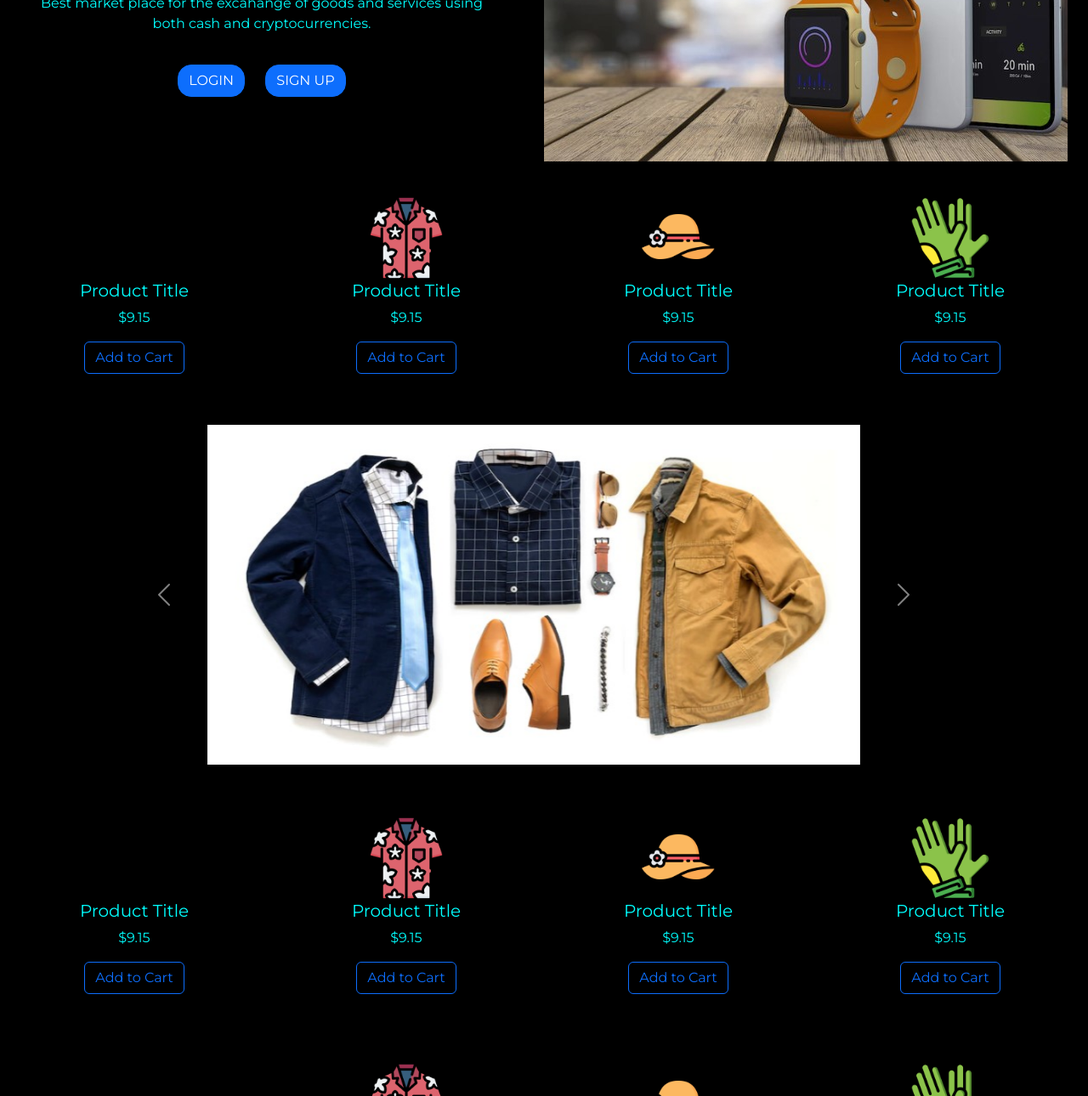
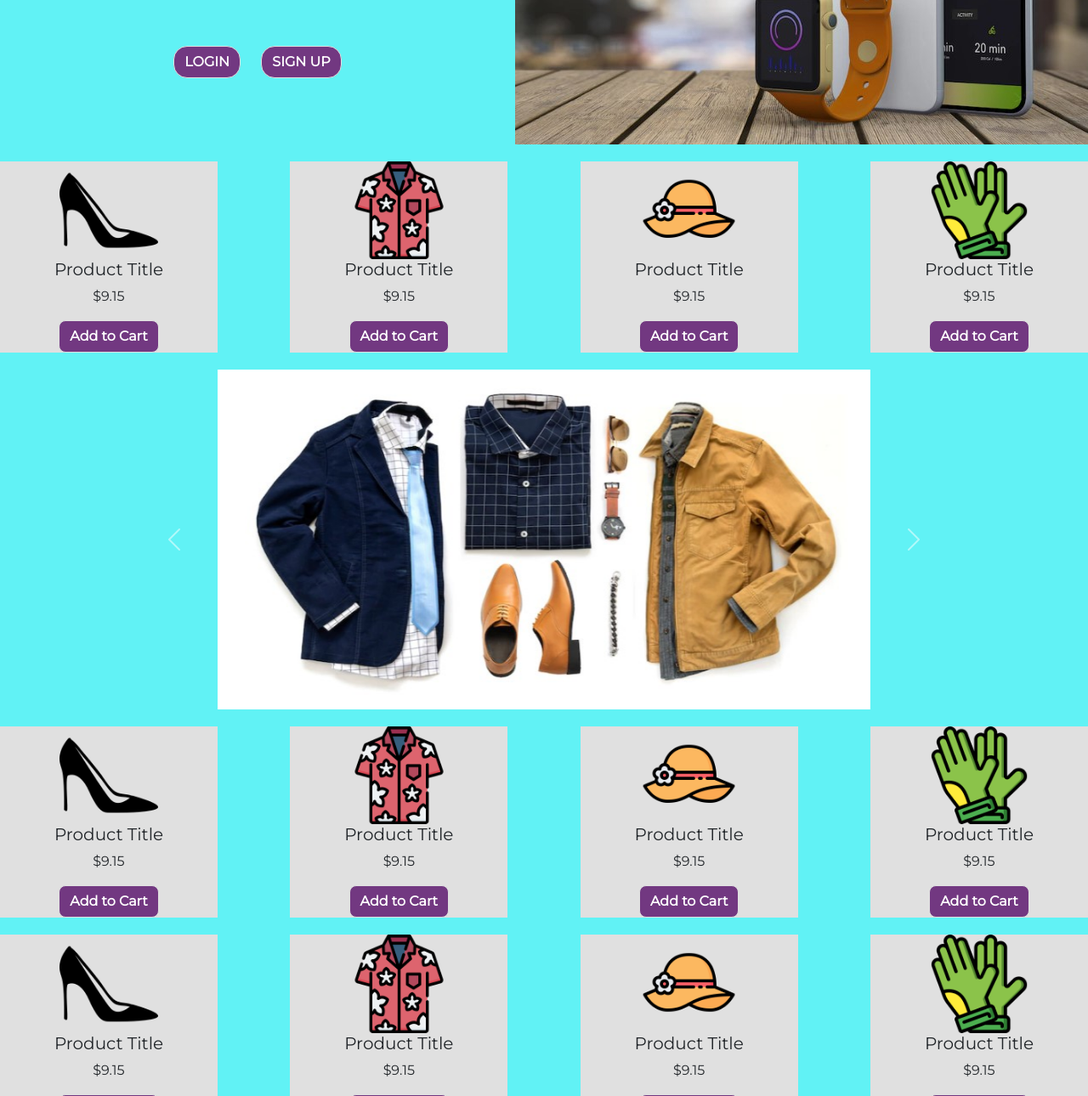
Before and after one commit to blaqmcrae/harmony-stores, a plain HTML site: page index.html in a window 1280 px wide. Shown: the part 260-1550 px from the top of the page at 85% size. Drawn offline with nearby package versions, Linux system fonts and the light colour scheme.

Commit message:
Add files via upload

```diff
--- a/css/styles.css
+++ b/css/styles.css
@@ -5,20 +5,18 @@ text-decoration: none;
 list-style: none;
 }
 html{
-  width:100vw;
-  height:100vh;
+  width:95%;
+  height:100%;
 }
 body{
   font-family: "Montserrat";
-  background-color:black;
-  width:100%;
-  height: 100%;
-  color: cyan;
+  background-color:#61f2f5;
+  width:100vw;
+  height:100%;
 }
 /* Navbar Row */
 .navbar {
   width:100vw;
-  background-color: #fff;
   font-family: Arial;
   padding:0 0.5rem 0 0.5rem;
 }
@@ -35,42 +33,45 @@ width:155px;
   font-size: 1rem;
   font-family: "Montserrat-light";}
 
-  /* Links styling */
-  a:active{
-    background: grey;
-    transition: .5s;
-  }
-a:hover{
-  background-color:#EDE4E0;
-  border-radius: 12px;
-}
 /* BODY WORK */
-.div1{
-  width: 100vw;
+
+.text1{
   text-align: center;
-  margin-top: 20px;
-  margin-bottom: 20px;
-}
-.text{
-  text-align: center;
-  padding: 80px 50px 30px;
+  padding: 0 3% 20px;
 }
 .btn1{
   margin: 20px 10px;
   border-radius: 16px;
 }
+.div1{
+  display: grid;
+  grid-template-columns: 1fr 1fr;
+  grid-row: 1fr;
+  align-items: center;
+  text-align: center;
+  margin-right: 0;
+  margin-left: 0;
+}
+.div11{
+  padding:auto 30%;
+}
 .wrapper{
-  width: 100vw;
-  display: grid;
+  /* border: 1px solid #723881; */
+  display: flex;
+  justify-content: space-between;
+  align-items: center;
   text-align: center;
-  align-items: center;
-  grid-template-columns: 1fr 1fr 1fr 1fr;
-  padding: 20px 0px;
-  margin: 20px 10px;
+  margin-top: 20px;
 }
-.wrapper img{
-  height: 100px;
-  width: 100px;
+.wrapdiv{
+  background-color: #e0e0e0;
+  width: 20%;
+  row-gap: 10px;
+  margin: 0;
+  padding: 0;
+}
+.wraDiv{
+  width: 45%;
 }
 #banner{
   width: 80%;
@@ -84,8 +85,8 @@ a:hover{
 
 }
 .adverts{
+  background-color:#fff;
   text-align: center;
-  background-color: darkorange;
   width: 700px;
   height: 150px;
   margin: 20px auto;
@@ -103,9 +104,10 @@ a:hover{
 }
 
 .footer{
+  background-color: #723881;
+  color: #61f2f5;
   height: fit-content;
   text-align: center;
-  background-color: black;
   display: grid;
   grid-template-columns: 1fr 1fr 1fr;
   grid-template-rows: 1fr;
@@ -123,12 +125,8 @@ li{
 }
 .linnk{
   text-decoration: none;
-  color: #EDE4E0;
+  color: #61f2f5;
 }
-h6{
-  text-align:center; font-weight: bold; background-color: black; margin:0;
-}
-
 
 
 
@@ -154,7 +152,16 @@ h6{
 @media (max-width: 1000px){
   body{
     width: 100vw;
+    height: 100%;
   }
+  .div1{
+    display: grid;
+    grid-template-columns:1fr;
+    grid-row: 1fr;
+    align-items: center;
+    text-align: center;
+    margin-right: 0;
+    margin-left: 0;}
   .app-text{
     margin: auto;
     text-align: center;
@@ -169,14 +176,6 @@ h6{
     margin-bottom: 10px;
   }
 
-  .wrapper{
-    display: grid;
-    text-align: center;
-    grid-template-columns: 1fr 1fr;
-    grid-gap: 10px;
-    width: 100vw;
-    margin: 20px;
-  }
   .heroImg{
     width:100vw;
   }
@@ -184,29 +183,36 @@ h6{
     padding: 0;
   }
   .bannerImg{
-    width: 100vw;
-    height: auto;
+    width: 90%;
+    height: min-content;
+    margin: 0 5%;
   }
+  .wrapper{
+    display: grid;
+    grid-template-columns: 1fr 1fr;
+    grid-template-rows: 1fr 1fr;
+  }
+  .wrapdiv{
+      width: 80%;
+      row-gap: 10px;
+      margin: 10%;}
+
   .adverts{
     text-align: center;
-    background-color: darkorange;
     width: 80vw;
     height: fit-content;
     margin: 20px auto;
     padding: auto;
-}
+}}
+
+
+
 @media (max-width: 800px){
   body{
-    width: 100vw;
+    width: 100%;
+    height: 100%;
   }
 
-  .wrapper{
-    display: grid;
-    text-align: center;
-    grid-template-columns: 1fr;
-    grid-gap: 10px;
-    width: 100vw;
-  }
   .heroImg{
     width:100vw
   }
@@ -217,15 +223,50 @@ h6{
   }
   .bannerImg{
     width: 90%;
-    height: 350px;
+    height: min-content;
     margin: 0 5%;
+  }
+  .wrapper{
+    display: grid;
+    grid-template-columns: 1fr;
+    grid-template-rows: 1fr;
+  }
+  .wrapdiv{
+      width: 80%;
+      row-gap: 10px;
+      margin: 10%;
   }
   .adverts{
     text-align: center;
-    background-color: darkorange;
     width: 80vw;
     height: fit-content;
     margin: 10px auto;
     padding:0 10vw;}
 }
+.footer{
+  width: 100vw;
 }
+
+
+
+
+
+
+
+
+
+
+.btn{
+  --bs-btn-font-weight: 600;
+  --bs-btn-color: var(--bs-white);
+  --bs-btn-bg: #723881;
+  --bs-btn-border-color:#e0e0e0;
+  --bs-btn-border-radius: .5rem;
+  --bs-btn-hover-color:#61f2f5;
+  --bs-btn-hover-bg: #{shade-color($bd-violet, 10%)};
+  --bs-btn-hover-border-color: #{shade-color($bd-violet, 10%)};
+  --bs-btn-focus-shadow-rgb: var(--bd-violet-rgb);
+  --bs-btn-active-color: var(--bs-btn-hover-color);
+  --bs-btn-active-bg: #{shade-color($bd-violet, 20%)};
+  --bs-btn-active-border-color: #{shade-color($bd-violet, 20%)};
+}
--- a/index.html
+++ b/index.html
@@ -18,7 +18,7 @@
     <!-- Bootstrap CDN JavaScript -->
       <script src="https://cdn.jsdelivr.net/npm/bootstrap@5.2.2/dist/js/bootstrap.bundle.min.js" integrity="sha384-OERcA2EqjJCMA+/3y+gxIOqMEjwtxJY7qPCqsdltbNJuaOe923+mo//f6V8Qbsw3" crossorigin="anonymous"></script>
       <!-- Nav Bar -->
-      <nav class="navbar navbar-expand-lg navbar-dark bg-dark">
+      <nav class="navbar navbar-expand-lg">
         <a class="navbar-brand" ms=0><img class="logo" src="css/images/harmonylogo.png" alt=""></a>
         <button class="navbar-toggler" type="button" data-bs-toggle="collapse" data-bs-target="#navbarTogglerDemo02" aria-controls="navbarTogglerDemo02" aria-expanded="false" aria-label="Toggle navigation">
           <span class="navbar-toggler-icon"></span>
@@ -40,15 +40,15 @@
           </ul>
         </div>
       </nav>
-      <div class="row div1">
-        <div class="text col-lg-6">
+      <div class="div1">
+        <div class="div11">
           <h2>HARMONY</h2>
           <h1>BUY. SELL. TRADE.</h1>
-          <p>Best market place for the excahange of goods and services using both cash and cryptocurrencies.</p>
+          <p class="text1">Best market place for the excahange of goods and services using both cash and cryptocurrencies.</p>
           <button type="button" class="btn btn1 btn-primary btn-md download-button">LOGIN</button>
           <button type="button" class="btn btn1 btn-primary btn-md download-button">SIGN UP</button>
         </div>
-        <div id="heroImg" class="carousel slide FS col-lg-6" data-bs-ride="carousel" data-bs-interval="3000" data-bs-pause="hover">
+        <div id="heroImg" class="carousel slide FS" data-bs-ride="carousel" data-bs-interval="3000" data-bs-pause="hover">
             <div class="carousel-inner">
               <div class="carousel-item active heroImg">
                 <img class="heroImg" src="css/images/FS.jpg" alt="fashion imgage">
@@ -66,28 +66,29 @@
 
 
       </div>
+      </div>
 
       <div class="wrapper">
-        <div>
-          <img src="css/images/heel.png" alt="heel picture">
+        <div class="wrapdiv">
+          <img class="wraDiv" src="css/images/heel.png" alt="heel picture">
           <h5>Product Title</h5>
           <p>$9.15</p>
           <button type="button" class="btn btn-outline-primary btn-md download-button">Add to Cart</button>
         </div>
-        <div class="wraDiv">
-          <img src="css/images/shirt.png" alt="heel picture">
+        <div class="wrapdiv">
+          <img class="wraDiv" src="css/images/shirt.png" alt="heel picture">
           <h5>Product Title</h5>
           <p>$9.15</p>
           <button type="button" class="btn btn-outline-primary btn-md download-button">Add to Cart</button>
         </div>
-        <div class="wraDiv">
-          <img src="css/images/hat.png" alt="heel picture">
+        <div class="wrapdiv">
+          <img class="wraDiv" src="css/images/hat.png" alt="heel picture">
           <h5>Product Title</h5>
           <p>$9.15</p>
           <button type="button" class="btn btn-outline-primary btn-md download-button">Add to Cart</button>
         </div>
-        <div class="wraDiv">
-          <img src="css/images/gloves.png" alt="heel picture">
+        <div class="wrapdiv">
+          <img class="wraDiv" src="css/images/gloves.png" alt="heel picture">
           <h5>Product Title</h5>
           <p>$9.15</p>
           <button type="button" class="btn btn-outline-primary btn-md download-button">Add to Cart</button>
@@ -120,26 +121,26 @@
       </div>
 
       <div class="wrapper">
-        <div>
-          <img src="css/images/heel.png" alt="heel picture">
+        <div class="wrapdiv">
+          <img class="wraDiv" src="css/images/heel.png" alt="heel picture">
           <h5>Product Title</h5>
           <p>$9.15</p>
           <button type="button" class="btn btn-outline-primary btn-md download-button">Add to Cart</button>
         </div>
-        <div class="wraDiv">
-          <img src="css/images/shirt.png" alt="heel picture">
+        <div class="wrapdiv">
+          <img class="wraDiv" src="css/images/shirt.png" alt="heel picture">
           <h5>Product Title</h5>
           <p>$9.15</p>
           <button type="button" class="btn btn-outline-primary btn-md download-button">Add to Cart</button>
         </div>
-        <div class="wraDiv">
-          <img src="css/images/hat.png" alt="heel picture">
+        <div class="wrapdiv">
+          <img class="wraDiv" src="css/images/hat.png" alt="heel picture">
           <h5>Product Title</h5>
           <p>$9.15</p>
           <button type="button" class="btn btn-outline-primary btn-md download-button">Add to Cart</button>
         </div>
-        <div class="wraDiv">
-          <img src="css/images/gloves.png" alt="heel picture">
+        <div class="wrapdiv">
+          <img class="wraDiv" src="css/images/gloves.png" alt="heel picture">
           <h5>Product Title</h5>
           <p>$9.15</p>
           <button type="button" class="btn btn-outline-primary btn-md download-button">Add to Cart</button>
@@ -147,26 +148,26 @@
       </div>
 
       <div class="wrapper">
-        <div>
-          <img src="css/images/heel.png" alt="heel picture">
+        <div class="wrapdiv" >
+          <img class="wraDiv" src="css/images/heel.png" alt="heel picture">
           <h5>Product Title</h5>
           <p>$9.15</p>
           <button type="button" class="btn btn-outline-primary btn-md download-button">Add to Cart</button>
         </div>
-        <div class="wraDiv">
-          <img src="css/images/shirt.png" alt="heel picture">
+        <div class="wrapdiv" >
+          <img class="wraDiv" src="css/images/shirt.png" alt="heel picture">
           <h5>Product Title</h5>
           <p>$9.15</p>
           <button type="button" class="btn btn-outline-primary btn-md download-button">Add to Cart</button>
         </div>
-        <div class="wraDiv">
-          <img src="css/images/hat.png" alt="heel picture">
+        <div class="wrapdiv" >
+          <img class="wraDiv" src="css/images/hat.png" alt="heel picture">
           <h5>Product Title</h5>
           <p>$9.15</p>
           <button type="button" class="btn btn-outline-primary btn-md download-button">Add to Cart</button>
         </div>
-        <div class="wraDiv">
-          <img src="css/images/gloves.png" alt="heel picture">
+        <div class="wrapdiv" >
+          <img class="wraDiv" src="css/images/gloves.png" alt="heel picture">
           <h5>Product Title</h5>
           <p>$9.15</p>
           <button type="button" class="btn btn-outline-primary btn-md download-button">Add to Cart</button>
@@ -236,7 +237,6 @@
           </ul>
          </div>
         </div>
-        <h6>copywrite 2022</h6>
   </body>
 
 
```
